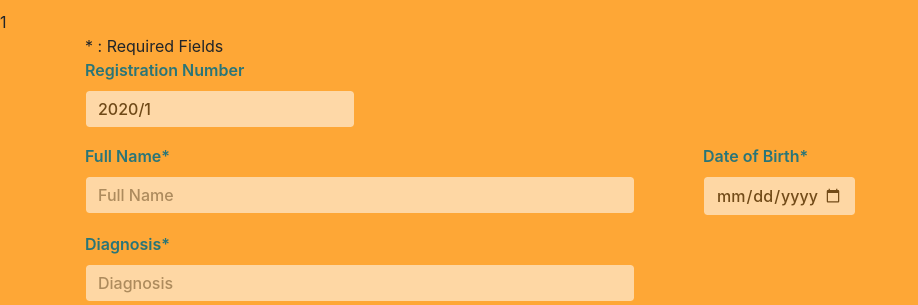
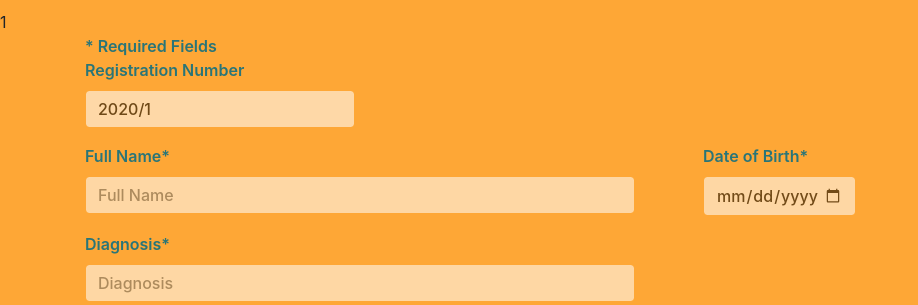
Before and after one commit to Team-mineski/OSSD-Project, a PHP site: page /app/views/NewPatient/NewPatientForm.php in a window 1280 px wide; the page is wider, and only the part inside the window is pictured. Shown: the part 116-421 px from the top of that part, without its empty margins (0-918 px from the left). Run offline with PHP 8.4, Linux system fonts and the light colour scheme; the template is opened without the code that fills it, so the values that code supplies are empty; the visitor is signed in with stand-in values (Sample User, id 1); some libraries are stand-ins or nearby versions.

Commit message:
styling change in  patient form

```diff
--- a/app/views/NewPatient/NewPatientForm.php
+++ b/app/views/NewPatient/NewPatientForm.php
@@ -44,7 +44,7 @@ if (!(isset($_SESSION))) {
 <body class="mainbody">
 
   <div class="container">
-    <span> * : Required Fields </span>
+    <span class='textStyle'> *  Required Fields </span>
     <br>
     <?php
     $medical = Database::getInstance();
```
